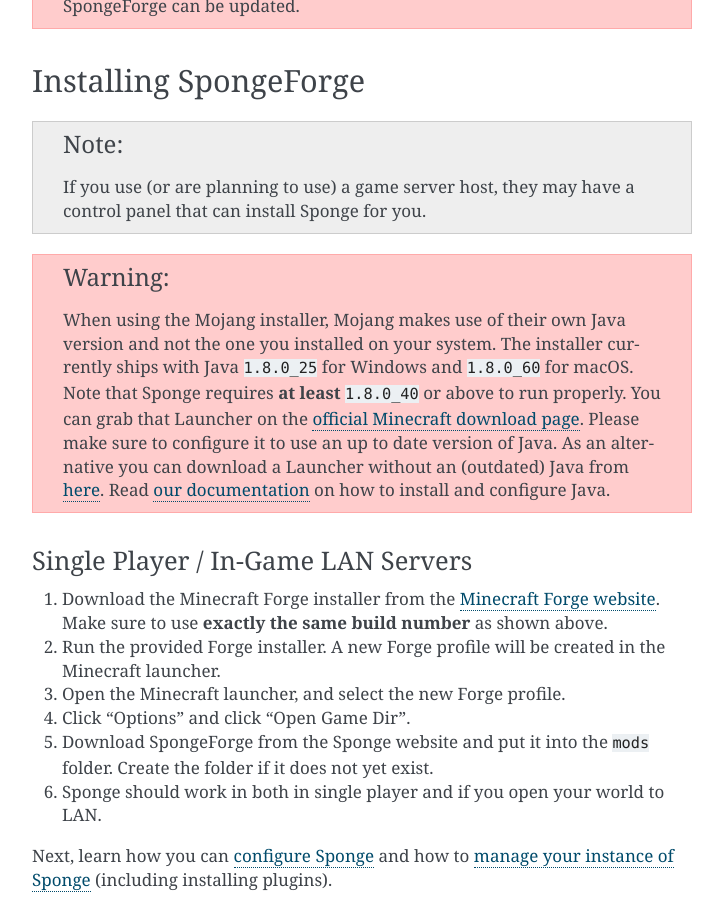
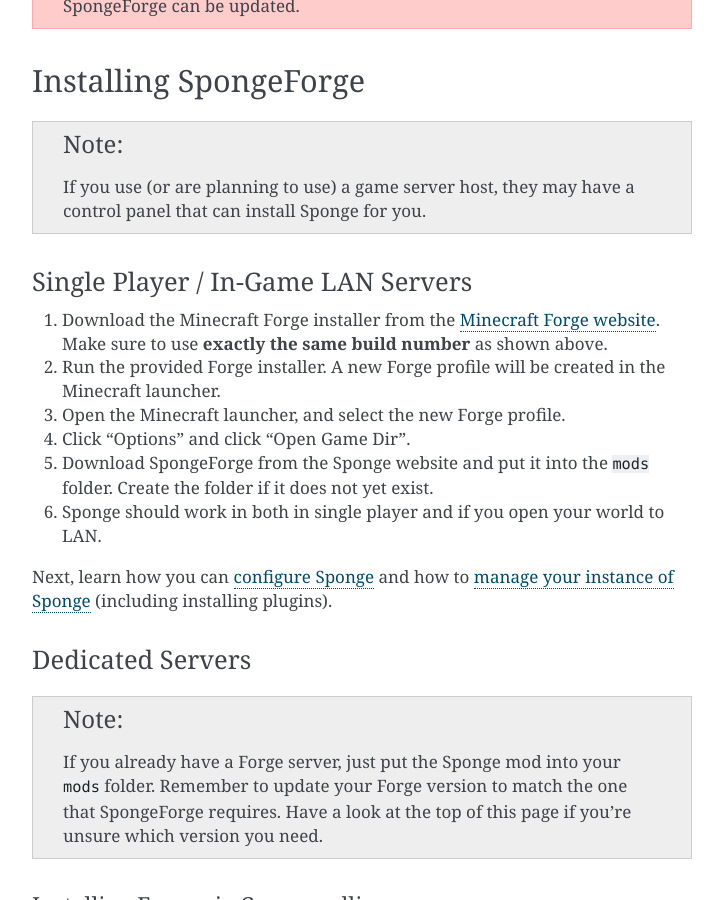
Before and after one commit to SpongePowered/SpongeDocs, a Sphinx documentation site: the page built from source/server/getting-started/implementations/spongeforge.rst, in a window 1280 px wide and 900 px high, scrolled down 1658 px. Shown: the whole window, without its empty margins (388-1111 px from the left). Built offline with Sphinx 7.4.7, drawn with Linux system fonts in a browser that asks for light colours; pages that are not in the unit, such as notebooks, are missing from menus.

Commit message:
Removed min version

```diff
--- a/source/server/getting-started/implementations/spongeforge.rst
+++ b/source/server/getting-started/implementations/spongeforge.rst
@@ -71,17 +71,6 @@
     If you use (or are planning to use) a game server host, they may have a control panel that can install Sponge for
     you.
 
-
-.. warning::
-
-  When using the Mojang installer, Mojang makes use of their own Java version and not the one you installed on your
-  system. The installer currently ships with Java ``1.8.0_25`` for Windows and ``1.8.0_60`` for macOS. Note that Sponge
-  requires **at least** ``1.8.0_40`` or above to run properly. You can grab that Launcher on the
-  `official Minecraft download page <https://minecraft.net/download>`_. Please make sure to configure it to use an up to
-  date version of Java. As an alternative you can download a Launcher without an (outdated) Java from
-  `here <https://minecraft.net/download/alternative>`__. Read :doc:`our documentation <../jre>` on how to install and
-  configure Java.
-
 Single Player / In-Game LAN Servers
 ~~~~~~~~~~~~~~~~~~~~~~~~~~~~~~~~~~~
 
```
